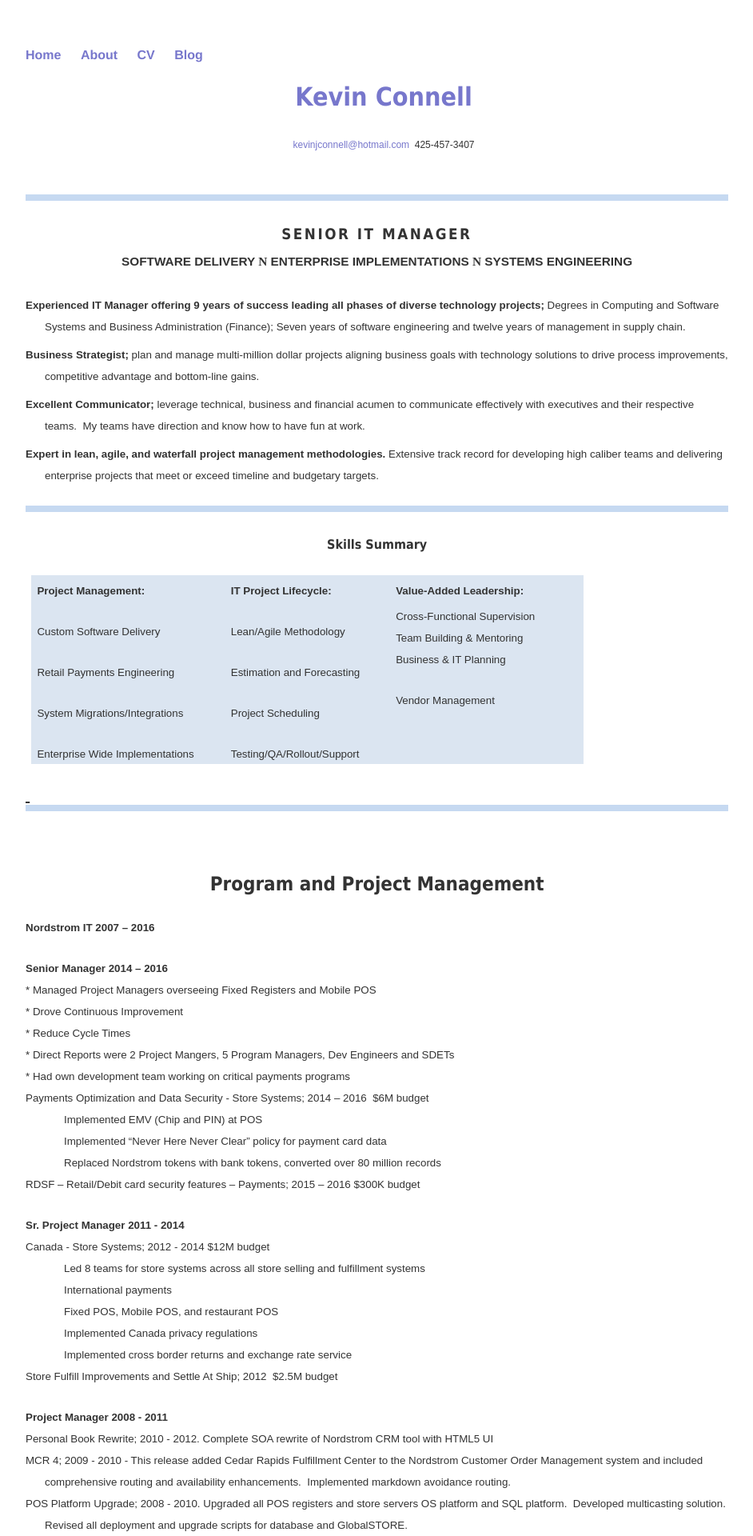
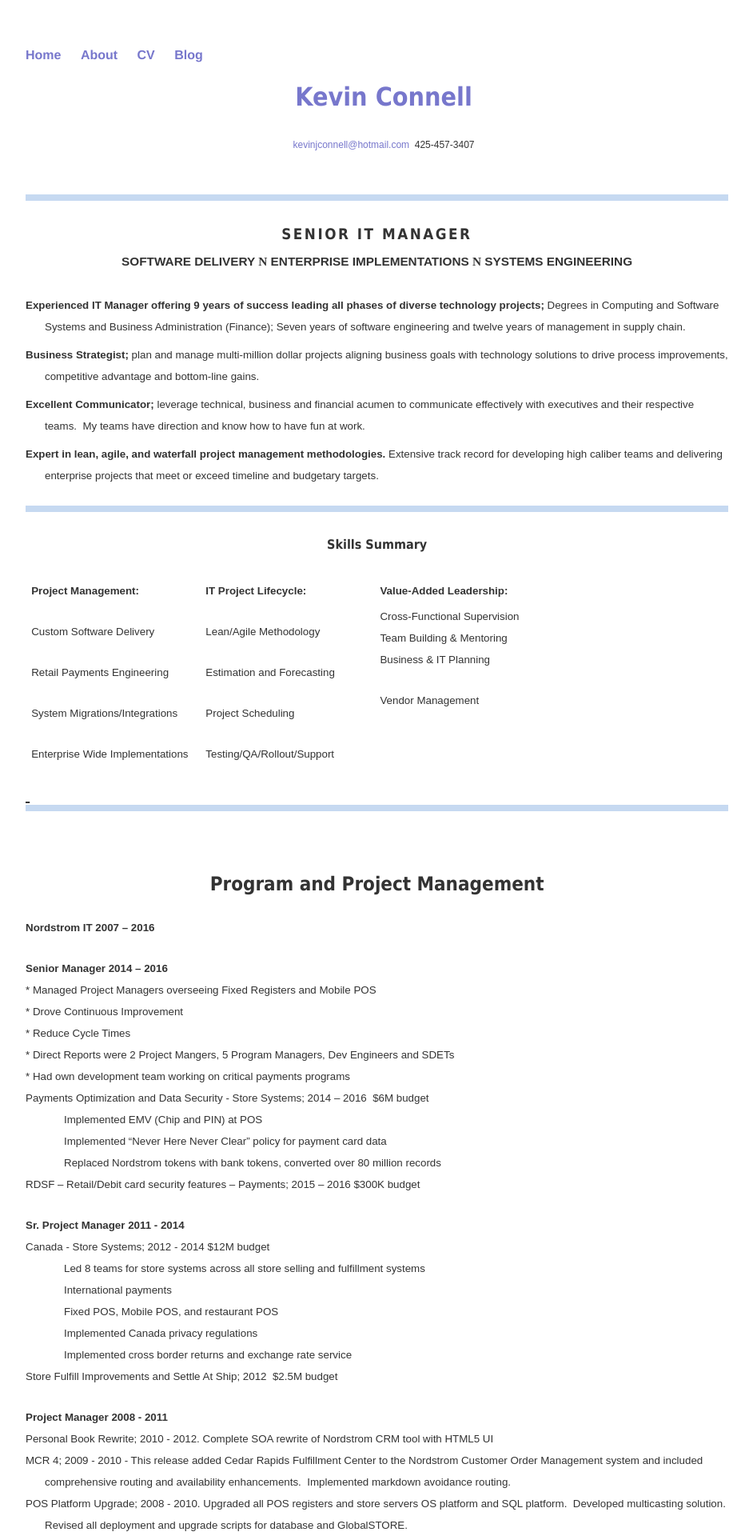
Before and after one commit to mo4dawg/mo4dawg.github.io, a Jekyll site: the page built from CV/index.html, in a window 1280 px wide. Shown: the top 1920 px of the page at 80% size, without its empty margins (160-1102 px from the left). Built offline with Jekyll 4.4.1, drawn with Linux system fonts in a browser that asks for light colours.

Commit message:
Update index.html

```diff
--- a/CV/index.html
+++ b/CV/index.html
@@ -140,7 +140,7 @@
  style='margin-left:5.4pt;border-collapse:collapse;
  mso-padding-alt:0in 5.4pt 0in 5.4pt'>
  <tr style='mso-yfti-irow:0;mso-yfti-firstrow:yes;mso-yfti-lastrow:yes'>
-  <td width=30% valign=top style='width:171.0pt;background:#DBE5F1;padding:
+  <td width=30% valign=top background:#DBE5F1;padding:
   0in 5.4pt 0in 5.4pt'>
   <p class=MsoNormal style='margin-top:2.0pt;margin-right:0in;margin-bottom:
   4.0pt;margin-left:0in;line-height:normal'><span style='mso-bookmark:top'><b
@@ -164,7 +164,7 @@
   mso-fareast-font-family:"Times New Roman"'>Enterprise Wide Implementations<o:p></o:p></span></span></p>
   </td>
   <span style='mso-bookmark:top'></span>
-  <td width=30% valign=top style='width:2.0in;background:#DBE5F1;padding:0in 5.4pt 0in 5.4pt'>
+  <td width=30% valign=top background:#DBE5F1;padding:0in 5.4pt 0in 5.4pt'>
   <p class=MsoNormal style='margin-top:2.0pt;margin-right:0in;margin-bottom:
   4.0pt;margin-left:0in;line-height:normal'><span style='mso-bookmark:top'><b
   style='mso-bidi-font-weight:normal'><span style='font-size:10.0pt;font-family:
@@ -187,7 +187,7 @@
   mso-fareast-font-family:"Times New Roman"'>Testing/QA/Rollout/Support<o:p></o:p></span></span></p>
   </td>
   <span style='mso-bookmark:top'></span>
-  <td width=30% valign=top style='width:171.0pt;background:#DBE5F1;padding:
+  <td width=30% valign=top background:#DBE5F1;padding:
   0in 5.4pt 0in 5.4pt'>
   <p class=MsoNormal style='margin-top:2.0pt;margin-right:0in;margin-bottom:
   4.0pt;margin-left:0in;line-height:normal'><span style='mso-bookmark:top'><b
```
